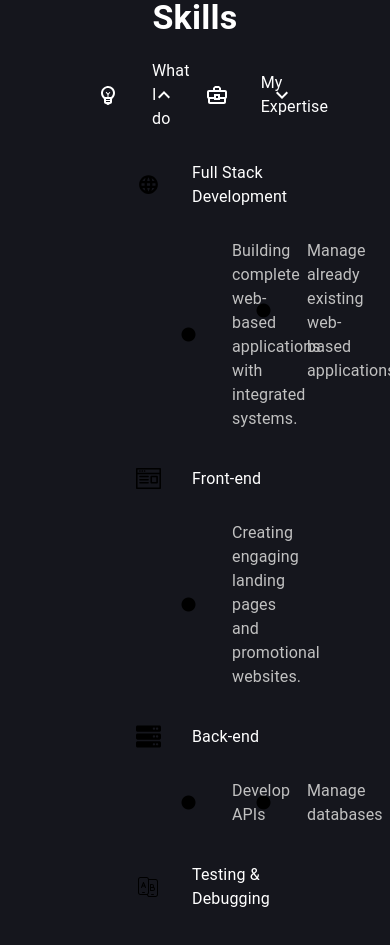
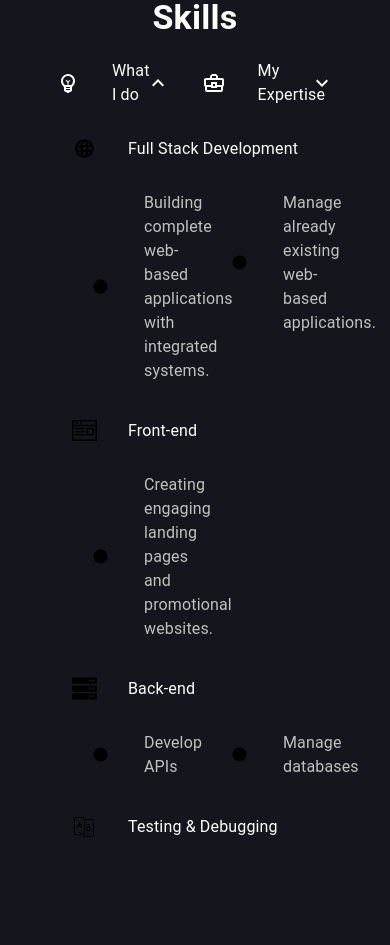
Before and after one commit to EdjeryGumbao/my-portfolio-project-ed, a React (Vite) app: page / in a window 390 px wide. Shown: the part 1680-2625 px from the top of the page. Built offline with nearby package versions, Linux system fonts and the light colour scheme.

Commit message:
Fix responsive of skills section

```diff
--- a/src/App.tsx
+++ b/src/App.tsx
@@ -39,7 +39,7 @@ function App() {
           </Box>
           <Toolbar />
           <Header />
-          <Stack maxWidth={1200} mx="auto" px={10} spacing={20}>
+          <Stack maxWidth={1200} mx="auto" px={{ xs: 5, md: 10 }} spacing={20}>
             <Box component="div" id="Projects" />
             <Projects />
             <Box component="div" id="Skills" />
--- a/src/components/SkillsCollapsableContent.tsx
+++ b/src/components/SkillsCollapsableContent.tsx
@@ -7,15 +7,17 @@ interface Props {
   data: ISkillData;
 }
 
+const leftPadding = { xs: 2, md: 5 };
+
 const SkillsCollapsableContent = ({ open, data }: Props) => {
   return (
     <Collapse in={open} timeout="auto" unmountOnExit>
-      <Box pl={5}>
+      <Box pl={leftPadding}>
         {data.content.map((main) => (
           <ListItemText
             primary={<ListItemWithIcon name={main.header} icon={main.icon} />}
             secondary={
-              <Box pl={5}>
+              <Box pl={leftPadding}>
                 <Grid container>
                   {main.content.map((item) => (
                     <Grid item xs={6}>
@@ -24,7 +26,7 @@ const SkillsCollapsableContent = ({ open, data }: Props) => {
                           <ListItemWithIcon name={item.name} icon={item.icon} />
                         }
                         secondary={
-                          <Box pl={5}>
+                          <Box pl={leftPadding}>
                             {item.content.length !== 0
                               ? item.content.map((subItem) => (
                                   <ListItemText
```
